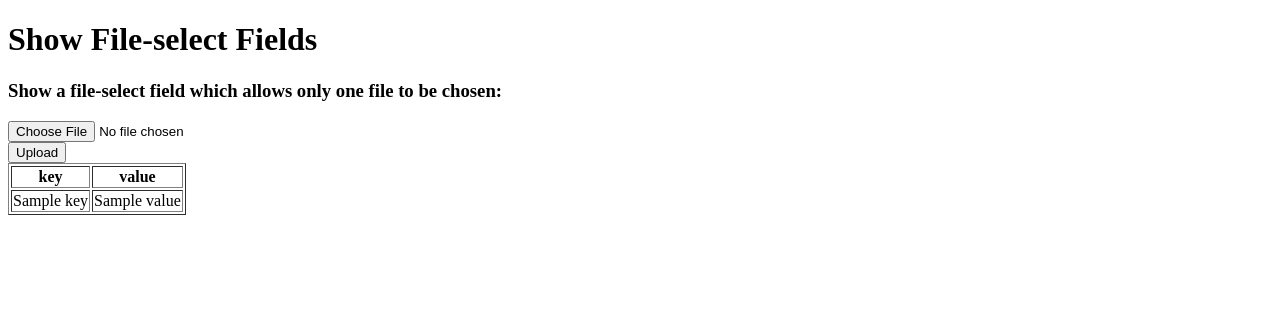
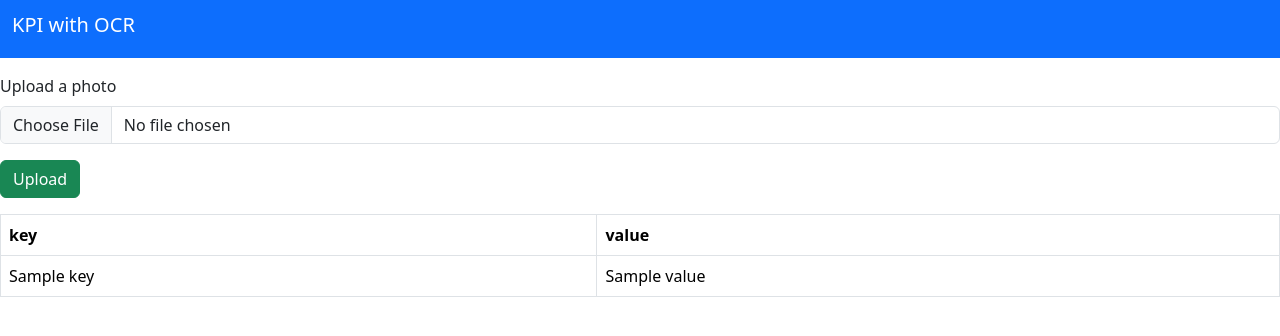
Before and after one commit to Triss11/kpi-aws, a Flask app: template templates/index.html in a window 1280 px wide. Shown: the top 336 px of the page. Run offline with Flask 3, Linux system fonts and the light colour scheme; the template is opened without the code that fills it: values that come from a table or form of the project are taken from there, most other values are stand-ins (such as "Sample title", 1, 10 or a date in 2020); some libraries are stand-ins or nearby versions.

Commit message:
Update index.html

```diff
--- a/templates/index.html
+++ b/templates/index.html
@@ -3,6 +3,7 @@
 
 <head>
     <meta charset="UTF-8"/>
+    <link href="https://cdn.jsdelivr.net/npm/bootstrap@5.3.3/dist/css/bootstrap.min.css" rel="stylesheet" integrity="sha384-QWTKZyjpPEjISv5WaRU9OFeRpok6YctnYmDr5pNlyT2bRjXh0JMhjY6hW+ALEwIH" crossorigin="anonymous">
 
     <title>
         Using Single File Upload
@@ -10,27 +11,28 @@
 </head>
 
 <body>
-    <h1>Show File-select Fields</h1>
-    <h3>
-        Show a file-select field which allows
-        only one file to be chosen:
-    </h3>
+    <nav class="navbar bg-primary mb-3" data-bs-theme="dark">
+  <div class="container-fluid">
+    <span class="navbar-brand h1">KPI with OCR</span>
+  </div>
+</nav>
     <form method="post" enctype="multipart/form-data">
         {{ form.hidden_tag() }}
         {% for error in form.photo.errors %}
             <span style="color: red;">{{ error }}</span>
         {% endfor %}
 
-        <div class="row justify-content-center">
+        <div class="mb-3">
+            <label class="form-label">Upload a photo</label>
             <div class="col-auto">
                 {{ form.photo(class="form-control") }}
             </div>
-        <div class="col-auto">
+        </div>
+        <div class="mb-3">
                 {{ form.submit(class="btn btn-success") }}
         </div>
-        </div>
     </form>
-        <table border="1">
+        <table border="1" class="table table-bordered table-hover">
             <thead>
             <th> key </th>
             <th> value </th>
```
